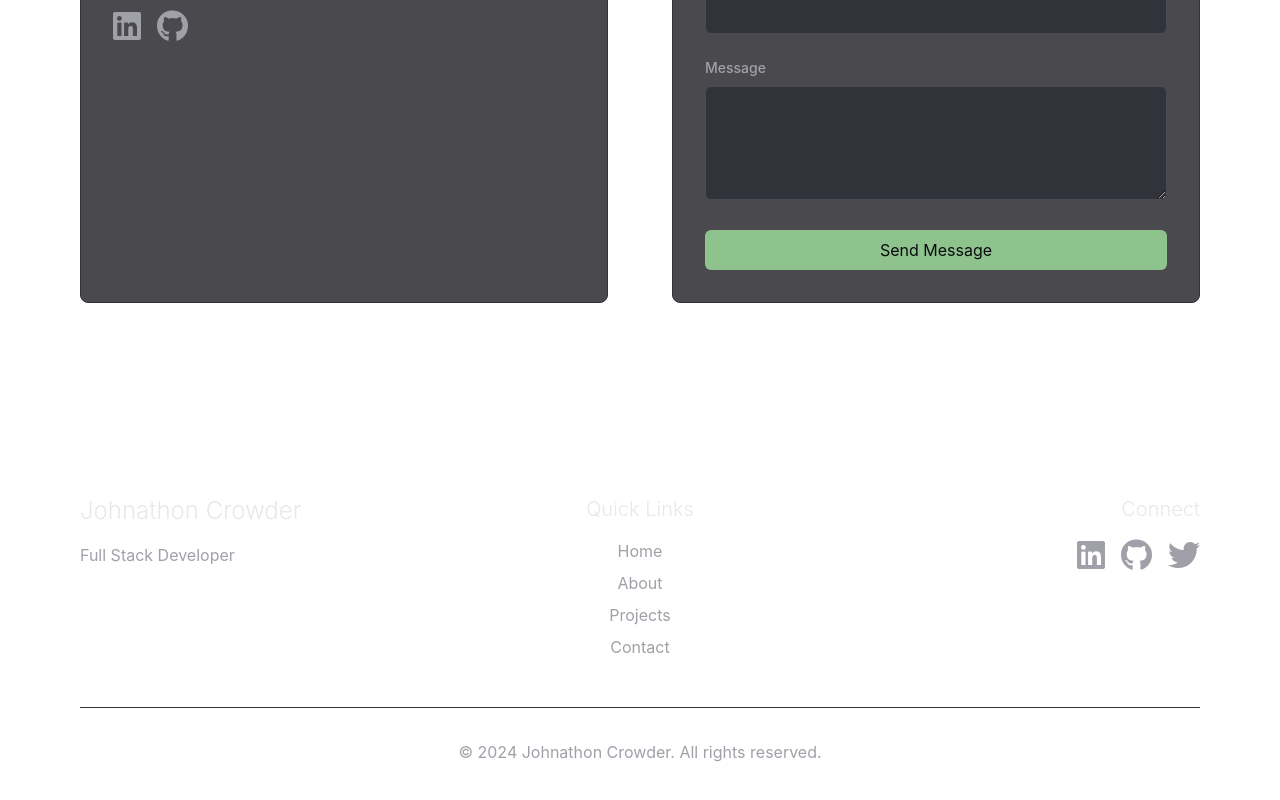
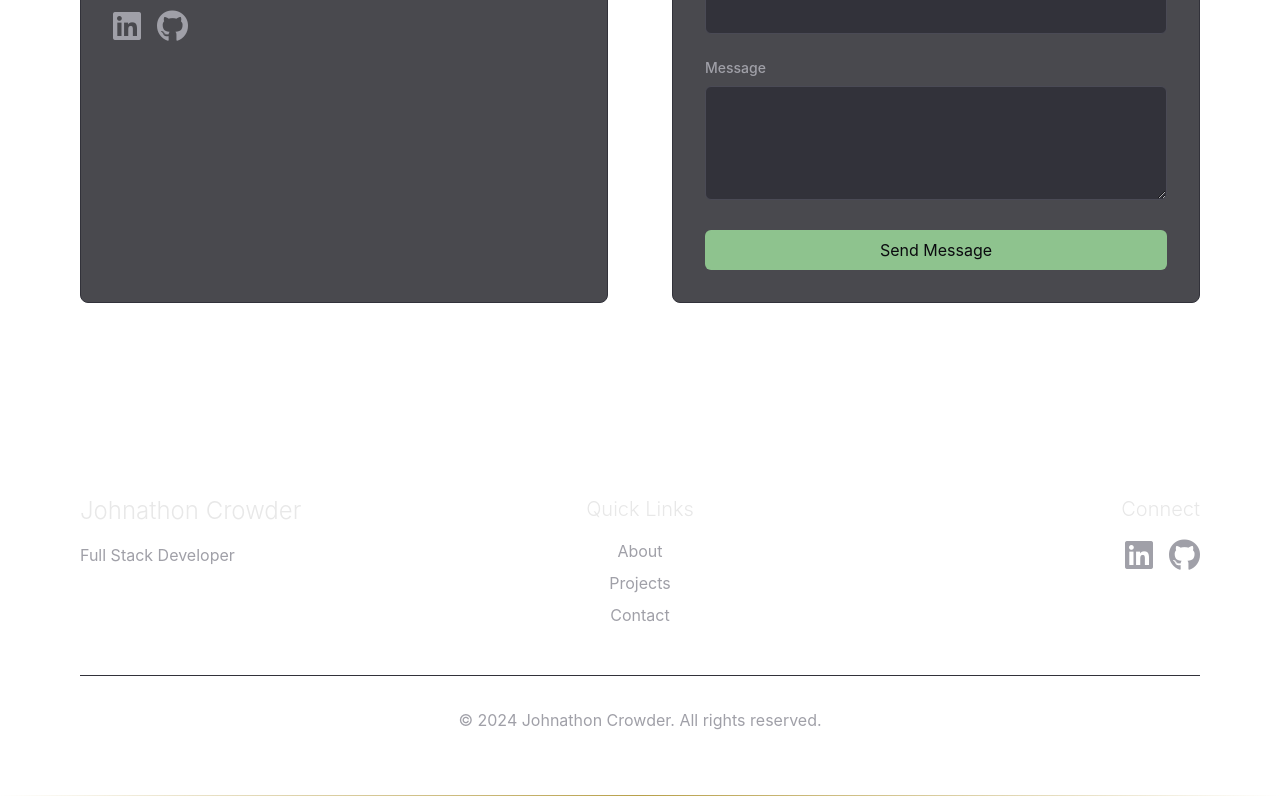
Before and after one commit to JohnathonCrowder/JohnathonCrowderPortfolio, a React (Create React App) app in the folder my-portfolio/: page / in a window 1280 px wide. Shown: the part 7800-8600 px from the top of the page. Built offline with nearby package versions, Linux system fonts and the light colour scheme.

Commit message:
Update Footer.js

```diff
--- a/my-portfolio/src/components/Footer.js
+++ b/my-portfolio/src/components/Footer.js
@@ -16,11 +16,7 @@ function Footer() {
             <h4 className="text-xl font-light text-[#E8E8E8] mb-4">Quick Links</h4>
             <nav>
               <ul className="space-y-2">
-                <li>
-                  <a href="#home" className="text-[#A0A0A8] hover:text-[#B8A04A] transition-colors duration-300">
-                    Home
-                  </a>
-                </li>
+
                 <li>
                   <a href="#about" className="text-[#A0A0A8] hover:text-[#B8A04A] transition-colors duration-300">
                     About
@@ -43,7 +39,7 @@ function Footer() {
             <h4 className="text-xl font-light text-[#E8E8E8] mb-4">Connect</h4>
             <div className="flex justify-center md:justify-end space-x-4">
               <motion.a
-                href="#"
+                href="https://www.linkedin.com/in/johnathon-crowder-465645281/"
                 className="text-[#A0A0A8] hover:text-[#B8A04A] transition-colors duration-300"
                 whileHover={{ scale: 1.1 }}
                 whileTap={{ scale: 0.9 }}
@@ -51,21 +47,14 @@ function Footer() {
                 <i className="fab fa-linkedin fa-2x"></i>
               </motion.a>
               <motion.a
-                href="#"
+                href="https://github.com/JohnathonCrowder"
                 className="text-[#A0A0A8] hover:text-[#B8A04A] transition-colors duration-300"
                 whileHover={{ scale: 1.1 }}
                 whileTap={{ scale: 0.9 }}
               >
                 <i className="fab fa-github fa-2x"></i>
               </motion.a>
-              <motion.a
-                href="#"
-                className="text-[#A0A0A8] hover:text-[#B8A04A] transition-colors duration-300"
-                whileHover={{ scale: 1.1 }}
-                whileTap={{ scale: 0.9 }}
-              >
-                <i className="fab fa-twitter fa-2x"></i>
-              </motion.a>
+
             </div>
           </div>
         </div>
```
